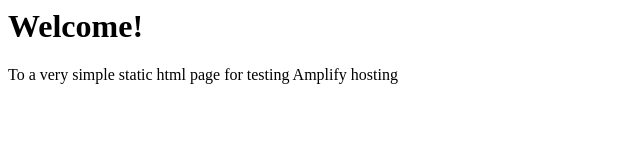
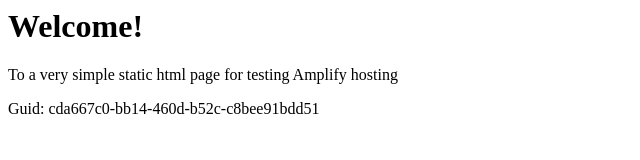
Before and after one commit to aws-aemilia-yul/Github-PR-Commit-Integration-Test-DoNotTouch-v1-preprod-ca-central-1, a website: page src/index.html in a window 1280 px wide. Shown: the whole page, without its empty margins (0-640 px from the left). Drawn offline with Linux system fonts and the light colour scheme.

Commit message:
commit from integ tests

```diff
--- a/src/index.html
+++ b/src/index.html
@@ -1,3 +1,5 @@
+
+
 <html lang="en">
 
 <head>
@@ -10,6 +12,6 @@
 <body>
     <h1>Welcome!</h1>
     <p>To a very simple static html page for testing Amplify hosting</p>
-</body>
+    <p>Guid: cda667c0-bb14-460d-b52c-c8bee91bdd51</p></body>
 
 </html>
```
